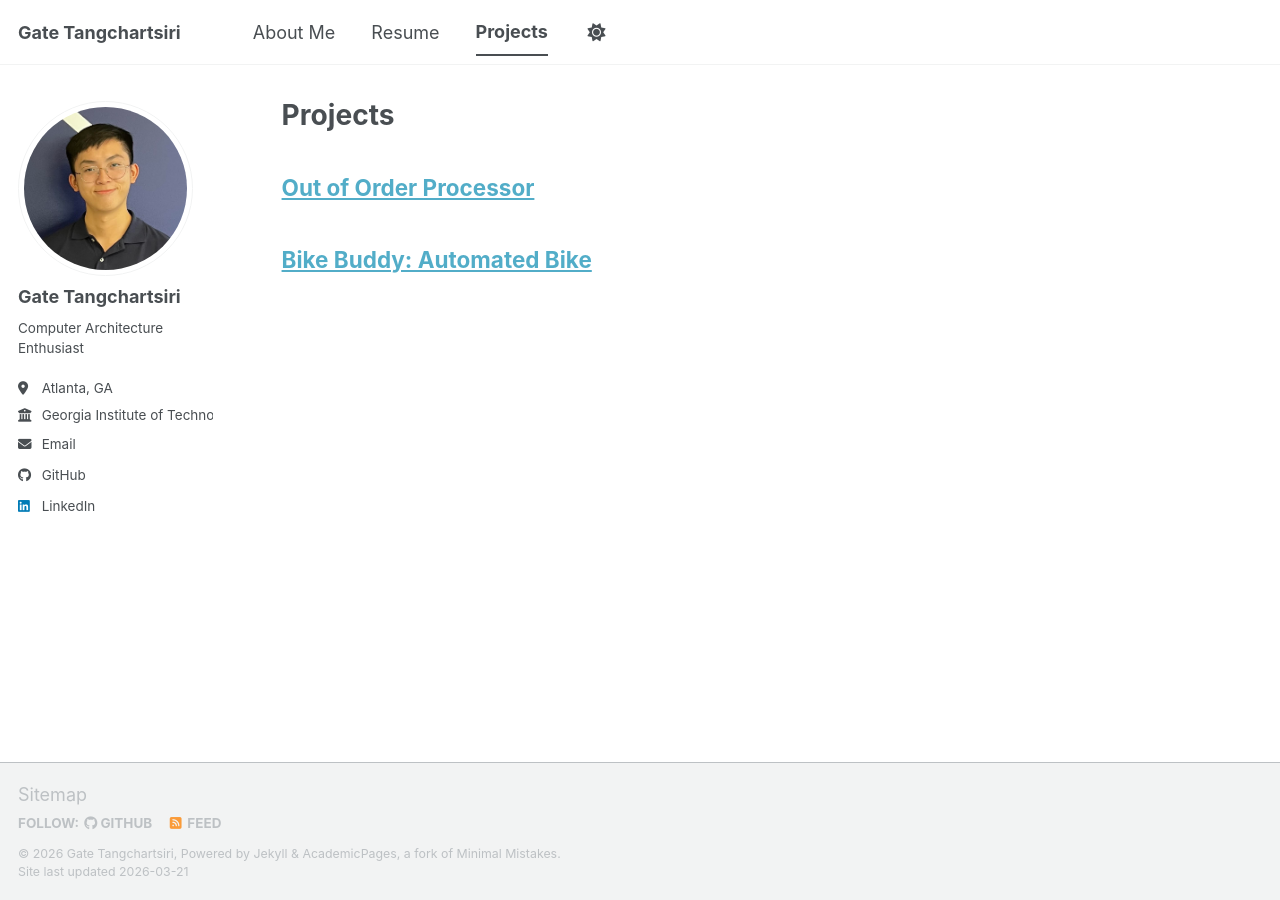
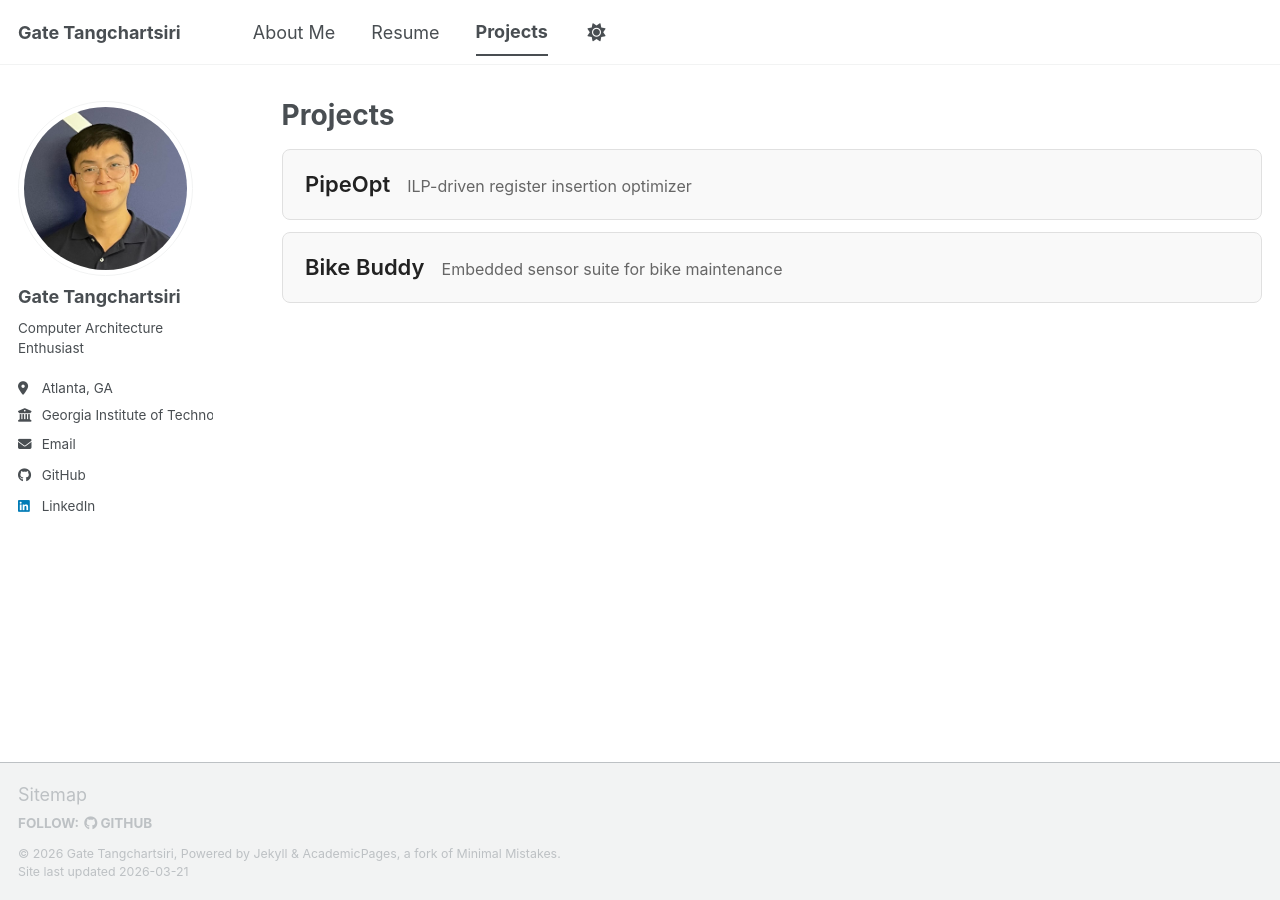
Before and after one commit to gateTang/gateTang.github.io, a Jekyll site: the page built from _pages/projects.md, in a window 1280 px wide. Built offline with Jekyll 4.4.1, drawn with Linux system fonts in a browser that asks for light colours; a script bundle is joined from its source files by our own code; library files that are not in the unit come from our copies.

Commit message:
Added Projects page

```diff
--- a/_includes/footer.html
+++ b/_includes/footer.html
@@ -12,9 +12,9 @@
     {% if site.author.bitbucket %}
       <li><a href="https://bitbucket.org/{{ site.author.bitbucket }}"><i class="fab fa-bitbucket" aria-hidden="true"></i> Bitbucket</a></li>
     {% endif %}
-    {% if site.atom_feed.hide != true %}
+    <!-- {% if site.atom_feed.hide != true %}
     <li><a href="{% if site.atom_feed.path %}{{ site.atom_feed.path }}{% else %}{{ base_path }}/feed.xml{% endif %}"><i class="fa fa-fw fa-rss-square" aria-hidden="true"></i> {{ site.data.ui-text[site.locale].feed_label | default: "Feed" }}</a></li>
-    {% endif %}
+    {% endif %} -->
   </ul>
 </div>
 {% endif %}
--- a/_pages/projects.md
+++ b/_pages/projects.md
@@ -7,6 +7,35 @@ author_profile: true
 
 {% include base_path %}
 
-## [Out of Order Processor](/projects/out-of-order-processor-project)
+<!-- ## [PipeOpt - Automated Pipeline Register Insertion via ILP-Based Static Timing Analysis Optimization](/p/pipe_opt)
 
-## [Bike Buddy: Automated Bike](/projects/out-of-order-processor-project)
+
+## [Bike Buddy - Affordable Embedded Bike Connectivity with Predictive Maintenance](/p/bike_buddy)
+
+
+## [Out of Order Processor](/p/ooo_processor_sim) -->
+
+<div style="display: flex; flex-direction: column; gap: 12px; margin-top: 20px;">
+
+  <a href="/pipe_opt/" style="display: flex; align-items: center; justify-content: space-between; padding: 1rem 1.25rem; background: #f9f9f9; border: 1px solid #e0e0e0; border-radius: 8px; text-decoration: none; transition: background-color 0.2s;">
+    <div>
+      <span style="font-size: 22px; font-weight: 600; color: #222;">PipeOpt</span>
+      <span style="font-size: 16px; color: #666; margin-left: 12px;">ILP-driven register insertion optimizer</span>
+    </div>
+  </a>
+
+  <a href="/bike_buddy/" style="display: flex; align-items: center; justify-content: space-between; padding: 1rem 1.25rem; background: #f9f9f9; border: 1px solid #e0e0e0; border-radius: 8px; text-decoration: none; transition: background-color 0.2s;">
+    <div>
+      <span style="font-size: 22px; font-weight: 600; color: #222;">Bike Buddy</span>
+      <span style="font-size: 16px; color: #666; margin-left: 12px;">Embedded sensor suite for bike maintenance</span>
+    </div>
+  </a>
+
+  <!-- <a href="/ooo_processor_sim/" style="display: flex; align-items: center; justify-content: space-between; padding: 1rem 1.25rem; background: #f9f9f9; border: 1px solid #e0e0e0; border-radius: 8px; text-decoration: none; transition: background-color 0.2s;">
+    <div>
+      <span style="font-size: 22px; font-weight: 600; color: #222;">Out of Order Processor Simulator</span>
+      <span style="font-size: 16px; color: #666; margin-left: 12px;">Superscalar Processor on SystemVerilog</span>
+    </div>
+  </a> -->
+
+</div>
```
Also changed, not shown: _data/ui-text.yml (+5 -5 lines), _pages/about.md (+2 -0 lines), _portfolio/00-pipe_opt.md (added, +26 -0 lines), _portfolio/01-bike-buddy.md (added, +12 -0 lines), _portfolio/02-out-of-order-proc_project.md (added, +10 -0 lines), _portfolio/bike-buddy.md (deleted, +0 -18 lines), _portfolio/out-of-order-proc_project.md (deleted, +0 -20 lines), _portfolio/portfolio-1.md (deleted, +0 -7 lines), _portfolio/portfolio-2.html (deleted, +0 -7 lines), images/BikeBuddy_Photo.jpg (added), images/pipe_opt_diagram.png (added), 1 other file.
